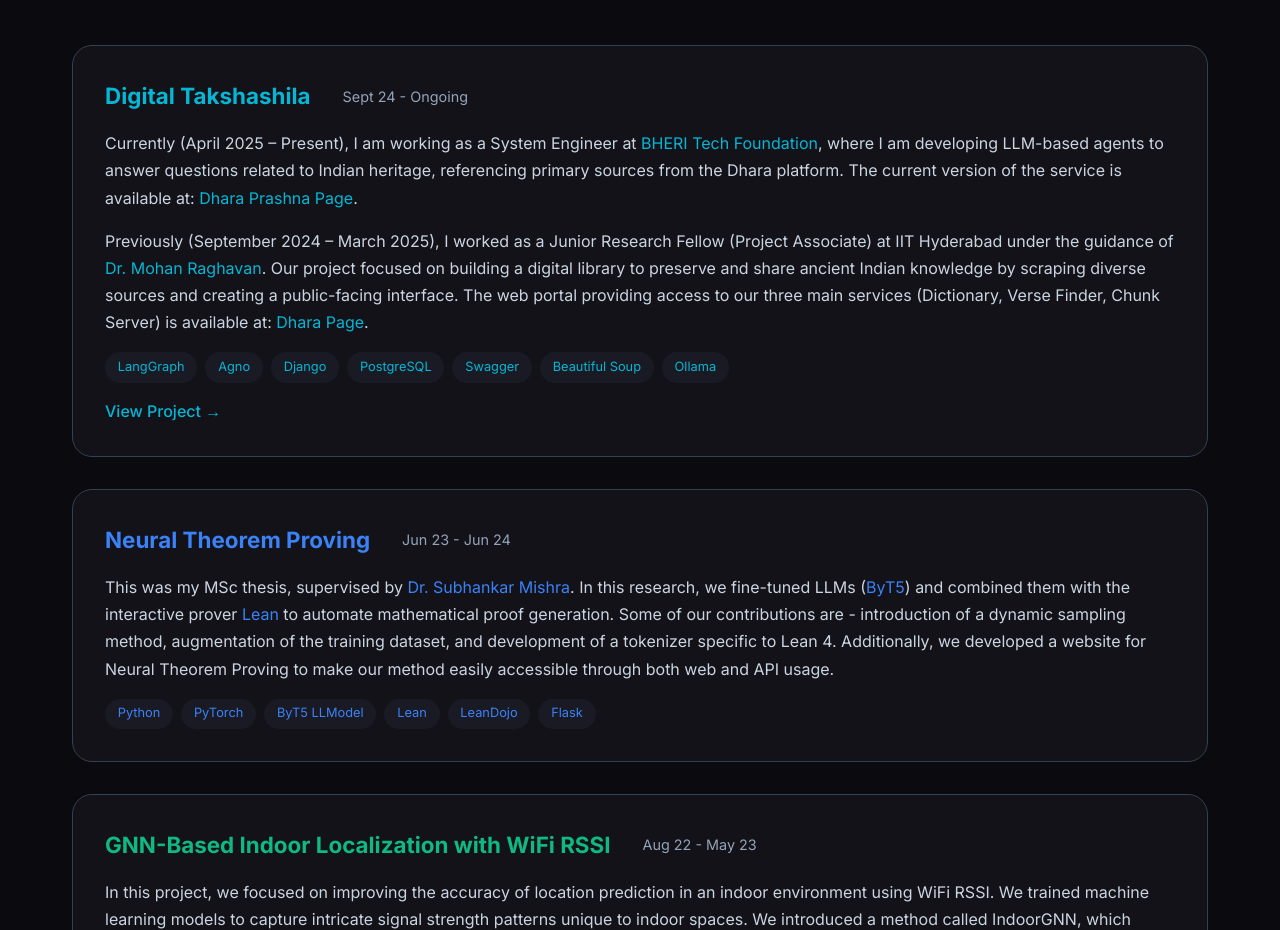
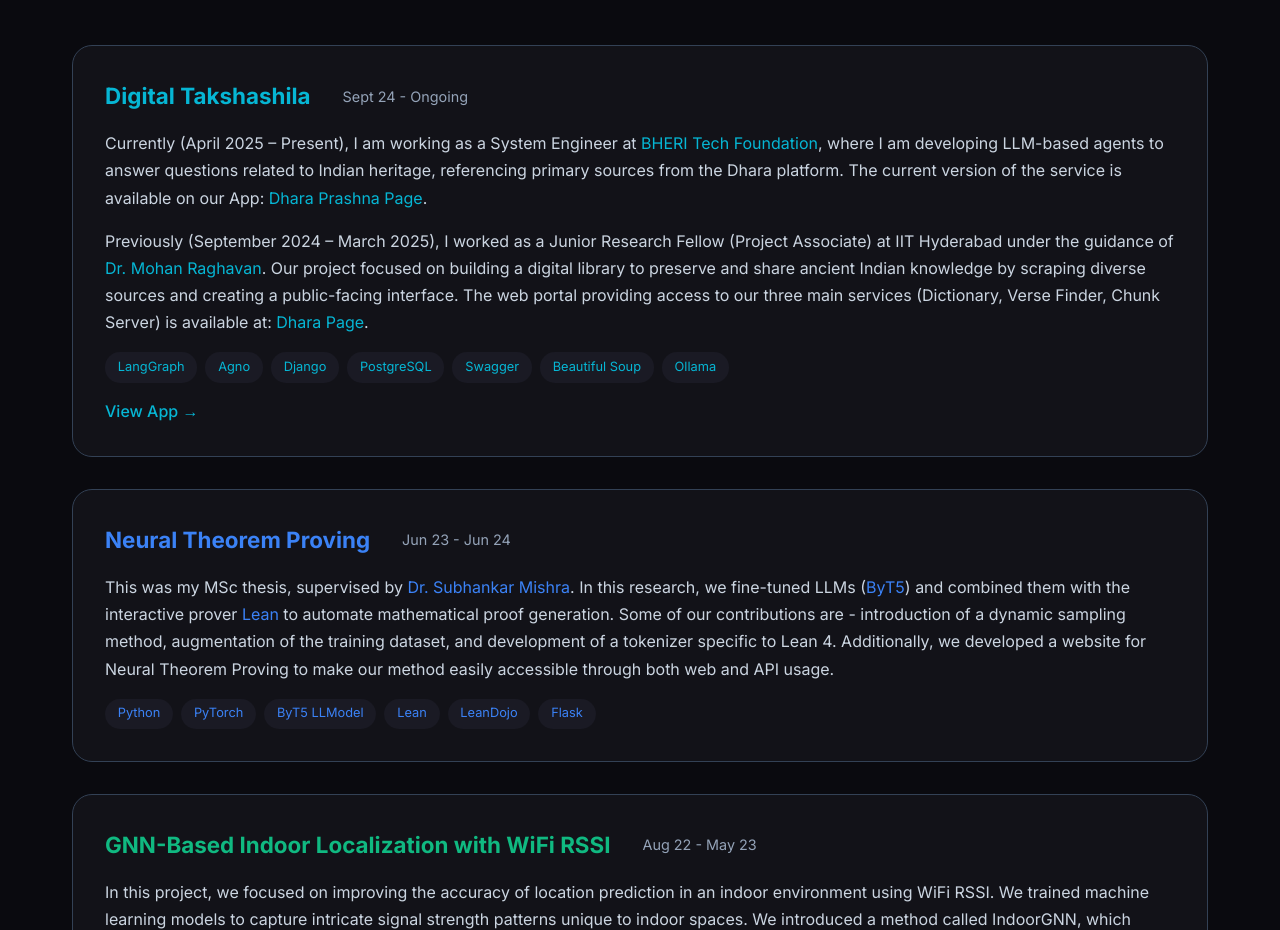
Before and after one commit to rahul3613/rahul3613.github.io, a plain HTML site: page index.html in a window 1280 px wide. Shown: the part 2581-3511 px from the top of the page. Drawn offline with Linux system fonts and the light colour scheme.

Commit message:
added app link

```diff
--- a/index.html
+++ b/index.html
@@ -808,7 +808,7 @@
                         </strong>,
                         where I’m building LLM-based agents to make ancient Indian knowledge easily accessible through authentic sources
                         like the
-                        <a href="https://project.iith.ac.in/bheri/prashna/" target="_blank" style="color: var(--accent-cyan); text-decoration: none;">Dhara platform</a>.
+                        <a href="https://play.google.com/store/apps/details?id=in.bheri.dhara" target="_blank" style="color: var(--accent-cyan); text-decoration: none;">Dhara platform</a>.
                         My core research interests lie in <strong>neural theorem proving</strong>, formalization using
                         <strong>
                             <a href="https://lean-lang.org/" target="_blank" style="color: var(--accent-cyan); text-decoration: none;">Lean</a>
@@ -906,10 +906,10 @@
                          <span style="color: var(--text-muted); font-size: 0.9rem; white-space: nowrap;">Sept 24 - Ongoing</span>
                      </div>
                     <p style="color: var(--text-secondary); line-height: 1.7; margin-bottom: 1rem; ">
-                        Currently (April 2025 – Present), I am working as a System Engineer at <a href="https://www.bheri.in/" target="_blank" style="color: var(--accent-cyan); text-decoration: none;">BHERI Tech Foundation</a>, where I am developing LLM-based agents to answer questions related to Indian heritage, referencing primary sources from the Dhara platform. The current version of the service is available at: <a href="https://project.iith.ac.in/bheri/prashna/" target="_blank" style="color: var(--accent-cyan); text-decoration: none;">Dhara Prashna Page</a>.
+                        Currently (April 2025 – Present), I am working as a System Engineer at <a href="https://www.bheri.in/" target="_blank" style="color: var(--accent-cyan); text-decoration: none;">BHERI Tech Foundation</a>, where I am developing LLM-based agents to answer questions related to Indian heritage, referencing primary sources from the Dhara platform. The current version of the service is available on our App: <a href="https://play.google.com/store/apps/details?id=in.bheri.dhara" target="_blank" style="color: var(--accent-cyan); text-decoration: none;">Dhara Prashna Page</a>.
                     </p>
                     <p style="color: var(--text-secondary); line-height: 1.7; margin-bottom: 1rem; ">
-                        Previously (September 2024 – March 2025), I worked as a Junior Research Fellow (Project Associate) at IIT Hyderabad under the guidance of <a href="https://www.iith.ac.in/bme/mohanr/" target="_blank" style="color: var(--accent-cyan); text-decoration: none;">Dr. Mohan Raghavan</a>. Our project focused on building a digital library to preserve and share ancient Indian knowledge by scraping diverse sources and creating a public-facing interface. The web portal providing access to our three main services (Dictionary, Verse Finder, Chunk Server) is available at: <a href="https://project.iith.ac.in/bheri/" target="_blank" style="color: var(--accent-cyan); text-decoration: none;">Dhara Page</a>.
+                        Previously (September 2024 – March 2025), I worked as a Junior Research Fellow (Project Associate) at IIT Hyderabad under the guidance of <a href="https://www.iith.ac.in/bme/mohanr/" target="_blank" style="color: var(--accent-cyan); text-decoration: none;">Dr. Mohan Raghavan</a>. Our project focused on building a digital library to preserve and share ancient Indian knowledge by scraping diverse sources and creating a public-facing interface. The web portal providing access to our three main services (Dictionary, Verse Finder, Chunk Server) is available at: <a href="https://play.google.com/store/apps/details?id=in.bheri.dhara" target="_blank" style="color: var(--accent-cyan); text-decoration: none;">Dhara Page</a>.
                     </p>
                     <div style="display: flex; flex-wrap: wrap; gap: 0.5rem; margin-bottom: 1rem;">
                         <span style="background: var(--bg-tertiary); color: var(--accent-cyan); padding: 0.3rem 0.8rem; border-radius: 15px; font-size: 0.8rem;">LangGraph</span>
@@ -920,9 +920,9 @@
                         <span style="background: var(--bg-tertiary); color: var(--accent-cyan); padding: 0.3rem 0.8rem; border-radius: 15px; font-size: 0.8rem;">Beautiful Soup</span>
                         <span style="background: var(--bg-tertiary); color: var(--accent-cyan); padding: 0.3rem 0.8rem; border-radius: 15px; font-size: 0.8rem;">Ollama</span>
                     </div>
-                    <a href="https://project.iith.ac.in/bheri/prashna/" target="_blank"
+                    <a href="https://play.google.com/store/apps/details?id=in.bheri.dhara" target="_blank"
                        style="color: var(--accent-cyan); text-decoration: none; font-weight: 500;">
-                        View Project →
+                        View App →
                     </a>
                 </div>
 
```
